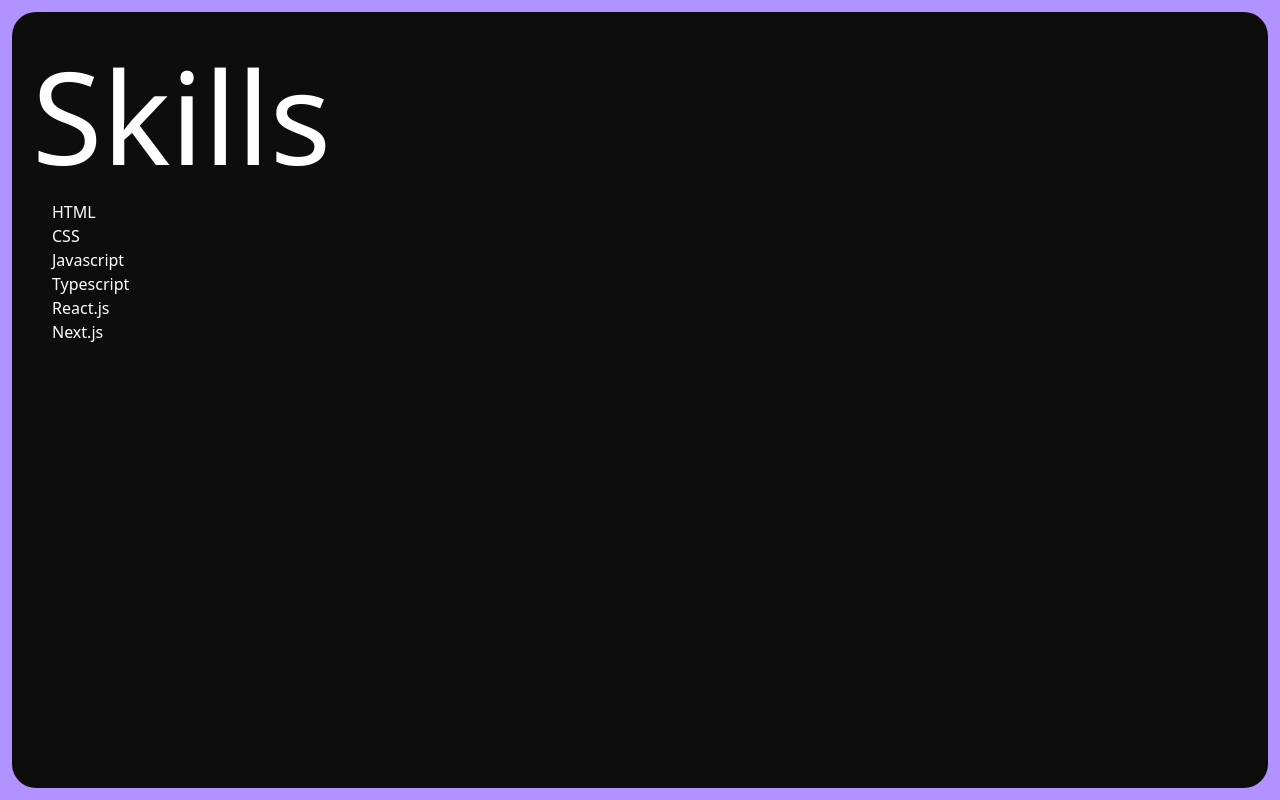
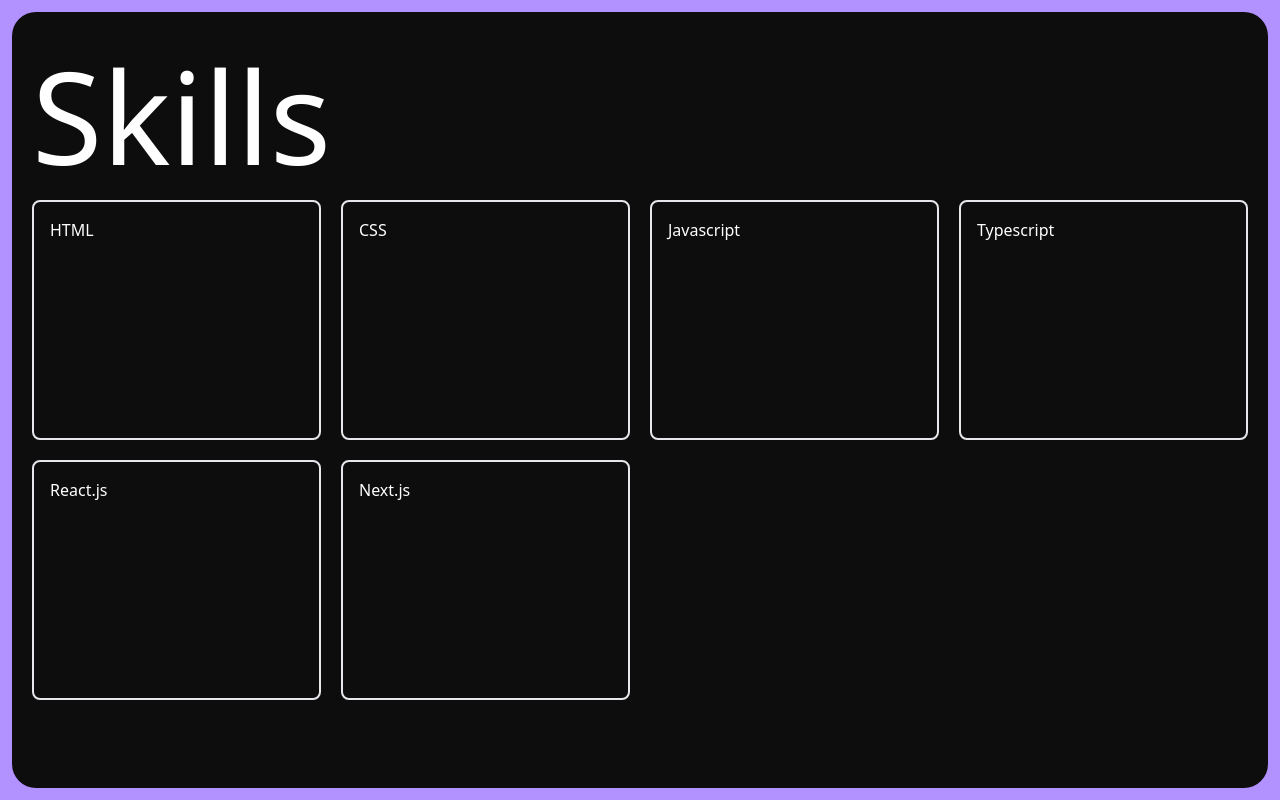
Before and after one commit to hossein-jorfi/portfolio-website1, a React (Vite) app: page /skills in a window 1280 px wide. Built offline with nearby package versions, Linux system fonts and the light colour scheme.

Commit message:
skills styles

```diff
--- a/src/pages/skills/index.tsx
+++ b/src/pages/skills/index.tsx
@@ -13,7 +13,7 @@
           <p className="title">Skills</p>
         </div>
 
-        <div className="px-5">
+        <div className="grid grid-cols-4 gap-5">
           {SKILLS.map((skill) => (
             <Skill {...skill} />
           ))}
--- a/src/pages/skills/skill.tsx
+++ b/src/pages/skills/skill.tsx
@@ -3,7 +3,7 @@
 };
 
 const Skill = ({ title }: SkillProps) => {
-  return <div className="text-primary">{title}</div>;
+  return <div className="text-primary border-2 h-60 p-4 rounded-lg">{title}</div>;
 };
 
 export default Skill;
```
